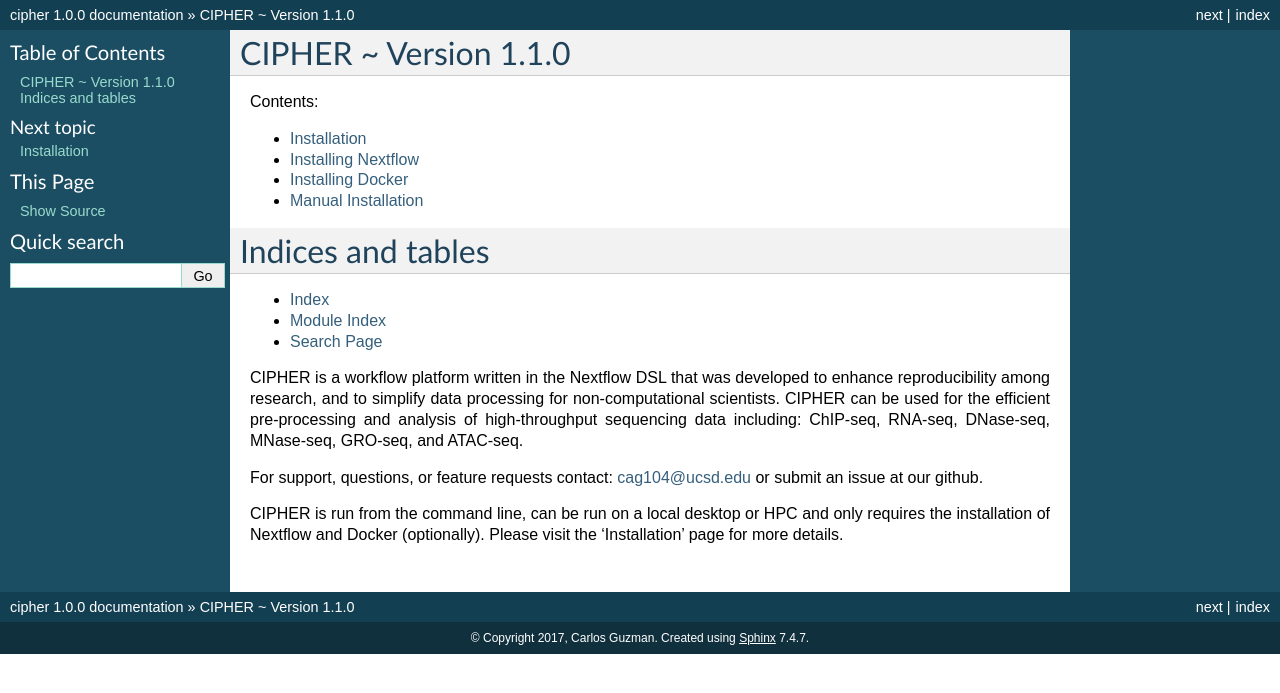
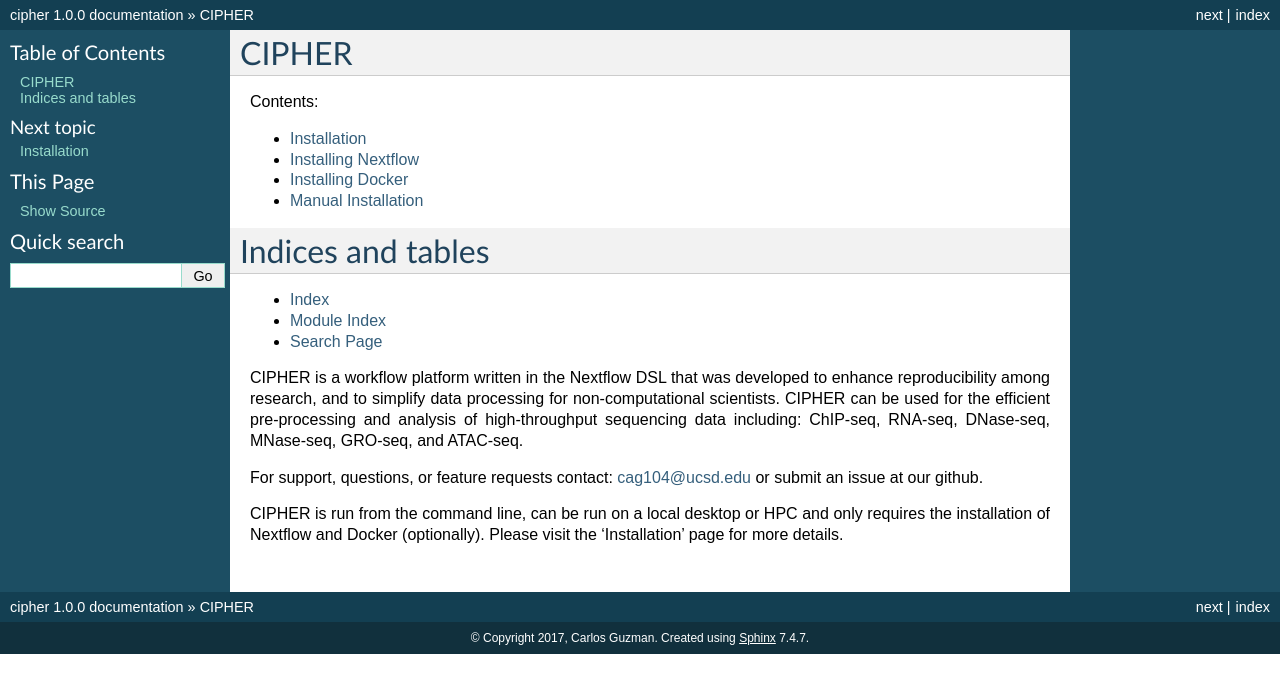
Before and after one commit to c-guzman/cipher-workflow-platform, a Sphinx documentation site: the page built from docs/source/index.rst, in a window 1280 px wide. Shown: the top 693 px of the page. Built offline with Sphinx 7.4.7, drawn with Linux system fonts in a browser that asks for light colours.

Commit message:
Updated docs

```diff
--- a/docs/source/index.rst
+++ b/docs/source/index.rst
@@ -3,7 +3,7 @@
    You can adapt this file completely to your liking, but it should at least
    contain the root `toctree` directive.
 
-CIPHER ~ Version 1.1.0
+CIPHER
 ======================
 .. toctree::
    :maxdepth: 2
```
